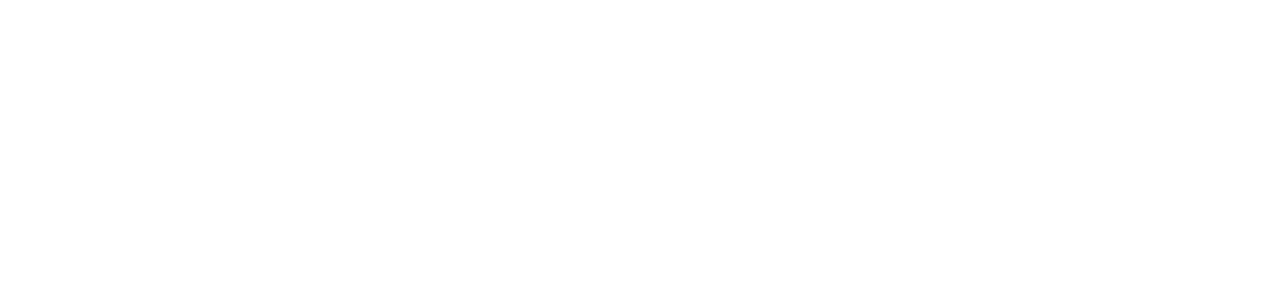
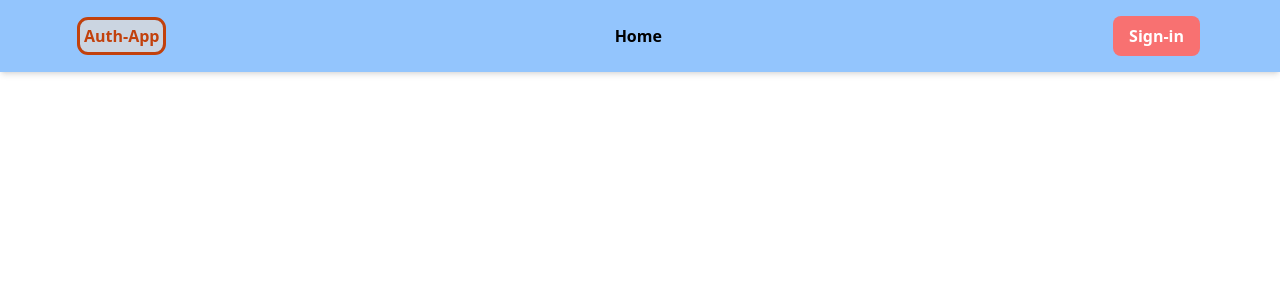
Before and after one commit to KunalBansall/Auth-App, a React (Vite) app in the folder frontend/: page / in a window 1280 px wide. Before the commit this address had no page. Shown: the top 300 px of the page. Built offline with nearby package versions, Linux system fonts and the light colour scheme.

Commit message:
Included header route

```diff
--- a/frontend/src/App.jsx
+++ b/frontend/src/App.jsx
@@ -9,7 +9,7 @@
       <Routes>
         <Route path="/sign-up" element={<Signup />} />
         <Route path="/sign-in" element={<Signin />} />
-        <Route path="/home" element={<Home />} />
+        <Route path="/" element={<Home />} />
       </Routes>
     </Router>
   );
--- a/frontend/src/Pages/Home.jsx
+++ b/frontend/src/Pages/Home.jsx
@@ -1,11 +1,10 @@
 import React from 'react'
+import Header from '../components/Header'
 
 export default function Home() {
   return (
     <div>
-        <h2>
-        HELLO Auth-App
-        </h2>
-        </div>
+       <Header/>
+    </div>
   )
 }
--- a/frontend/src/Pages/Signin.jsx
+++ b/frontend/src/Pages/Signin.jsx
@@ -17,7 +17,7 @@
       const res = await axios.post("http://localhost:5000/sign-in", formData);
       localStorage.setItem("token", res.data.token);
       alert("Login Success");
-      navigate("/home");
+      navigate("/");
     } catch (error) {
       console.error(error);
       setErrorMessage("Invalid email or password");
@@ -27,7 +27,9 @@
   return (
     <div className="flex items-center justify-center min-h-screen bg-gray-900">
       <div className="bg-gray-800 p-8 rounded-lg shadow-lg w-full max-w-md">
-        <h1 className="text-3xl font-bold text-white text-center mb-6">Sign In</h1>
+        <h1 className="text-3xl font-bold text-white text-center mb-6">
+          Sign In
+        </h1>
 
         {errorMessage && (
           <div className="bg-red-500 text-white p-2 rounded mb-4 text-center">
@@ -66,8 +68,11 @@
         </form>
 
         <div className="text-center mt-4">
-          <p className="text-gray-400">Don't have an account?
-            <a href="/sign-up" className="text-orange-500 hover:underline ml-1">Sign Up</a>
+          <p className="text-gray-400">
+            Don't have an account?
+            <a href="/sign-up" className="text-orange-500 hover:underline ml-1">
+              Sign Up
+            </a>
           </p>
         </div>
       </div>
--- /dev/null
+++ b/frontend/src/components/Header.jsx
@@ -0,0 +1,56 @@
+import React, { useEffect, useState } from "react";
+import { Link, useNavigate } from "react-router-dom";
+
+export default function Header() {
+  const navigate = useNavigate();
+  const [isLoggedin, setIslogged] = useState(false);
+  useEffect(() => {
+    const token = localStorage.getItem("token");
+    if (token) {
+      setIslogged(true);
+    }
+    if (!token) {
+      setIslogged(false);
+    }
+  }, []);
+
+  const handleSignout = () => {
+    localStorage.removeItem("token");
+    setIslogged(false);
+    navigate("/sign-in");
+  };
+  return (
+    <header className="bg-blue-300 shadow-md ">
+      <div className="flex justify-between items-center max-w-6xl mx-auto p-4">
+        <Link to="/">
+          <h1
+            className="font-bold text-center text-orange-700  flex items-center bg-slate-300
+           rounded-lg p-1 outline"
+          >
+            Auth-App
+          </h1>
+        </Link>
+
+        <Link to={"/"}>
+          <h2 className="font-bold ">Home</h2>
+        </Link>
+
+        {isLoggedin ? (
+          <button
+            onClick={handleSignout}
+            className="font-bold bg-red-400 text-white py-2 px-4 rounded-lg"
+          >
+            {" "}
+            Sign out
+          </button>
+        ) : (
+          <Link to={"/sign-in"}>
+            <h2 className="font-bold bg-red-400 text-white py-2 px-4 rounded-lg">
+              Sign-in
+            </h2>
+          </Link>
+        )}
+      </div>
+    </header>
+  );
+}
```
Also changed, not shown: 1 other file (tests, documents, lock files or other folders).
